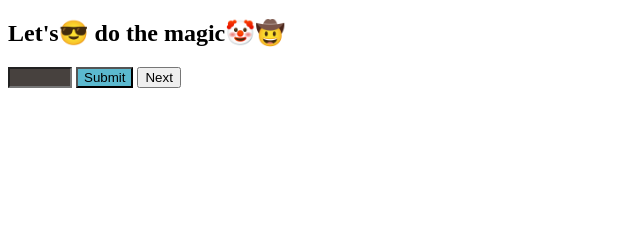
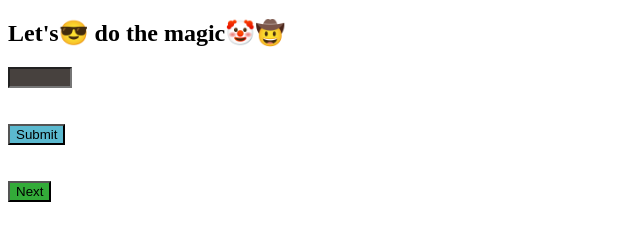
Before and after one commit to Abinaya2003/guessing-game, a plain HTML site: page index.html in a window 1280 px wide. Shown: the part 62-302 px from the top of the page, without its empty margins (0-640 px from the left). Drawn offline with Linux system fonts and the light colour scheme.

Commit message:
Update index.html

```diff
--- a/index.html
+++ b/index.html
@@ -10,11 +10,10 @@
 
     <h1>Guessing🤔 Game😜</h1>
     <h2>Let's😎 do the magic🤡🤠</h2>
-    <input style="background-color:#47413e;" type="number" name="number" id="number-input" min="1" max="100">
+    <input style="background-color:#47413e;" type="number" name="number" id="number-input" min="1" max="100"><br><br><br>
+    <button id="guess" style="background-color:#5bb9cf;">Submit</button><br><br><br>
 
-    <button id="guess" style="background-color:#5bb9cf;">Submit</button>
-
-    <button onclick=location.reload() style="background-color:#33an39;">Next</button>
+    <button onclick=location.reload() style="background-color:#33ab39;">Next</button>
 
     <div id="result"></div>
 
```
